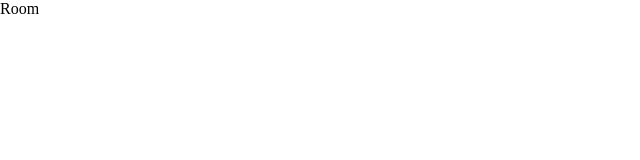
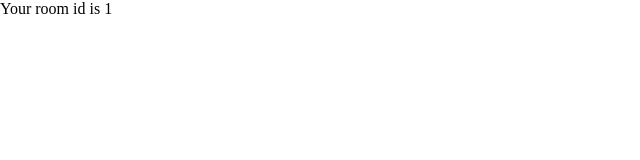
Before and after one commit to gabrieljamesbenedict/werewolf-fs, a React (Vite) app in the folder client/: page /room/1 in a window 1280 px wide. Shown: the top 160 px of the page, without its empty margins (0-640 px from the left). Built offline with nearby package versions, Linux system fonts and the light colour scheme.

Commit message:
feat: add roomId params to Room.jsx

```diff
--- a/client/src/App.jsx
+++ b/client/src/App.jsx
@@ -13,7 +13,7 @@ const App = () => {
             element: <Home username={username} roomId={roomId} setUsername={setUsername} setRoomId={setRoomId} />
         },
         {
-            path: "/room/:id",
+            path: "/room/:roomId",
             element: <Room />
         }
     ]), [username, roomId])
--- a/client/src/pages/Room.jsx
+++ b/client/src/pages/Room.jsx
@@ -1,8 +1,12 @@
 import React from 'react'
+import { useParams } from 'react-router-dom'
 
 const Room = () => {
+
+    const { roomId } = useParams()
+
   return (
-    <div>Room</div>
+    <div>Your room id is {roomId}</div>
   )
 }
 
```
